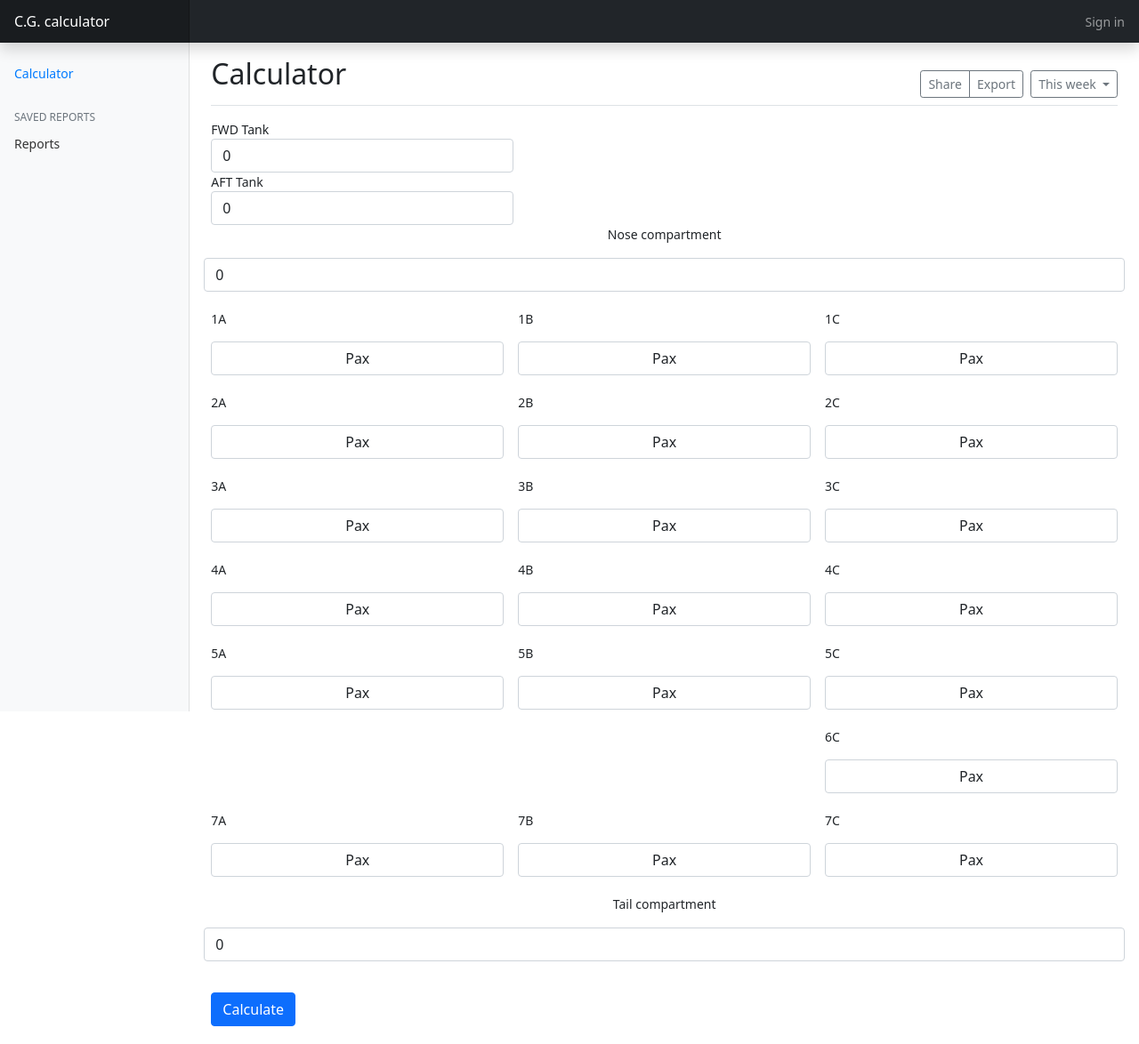
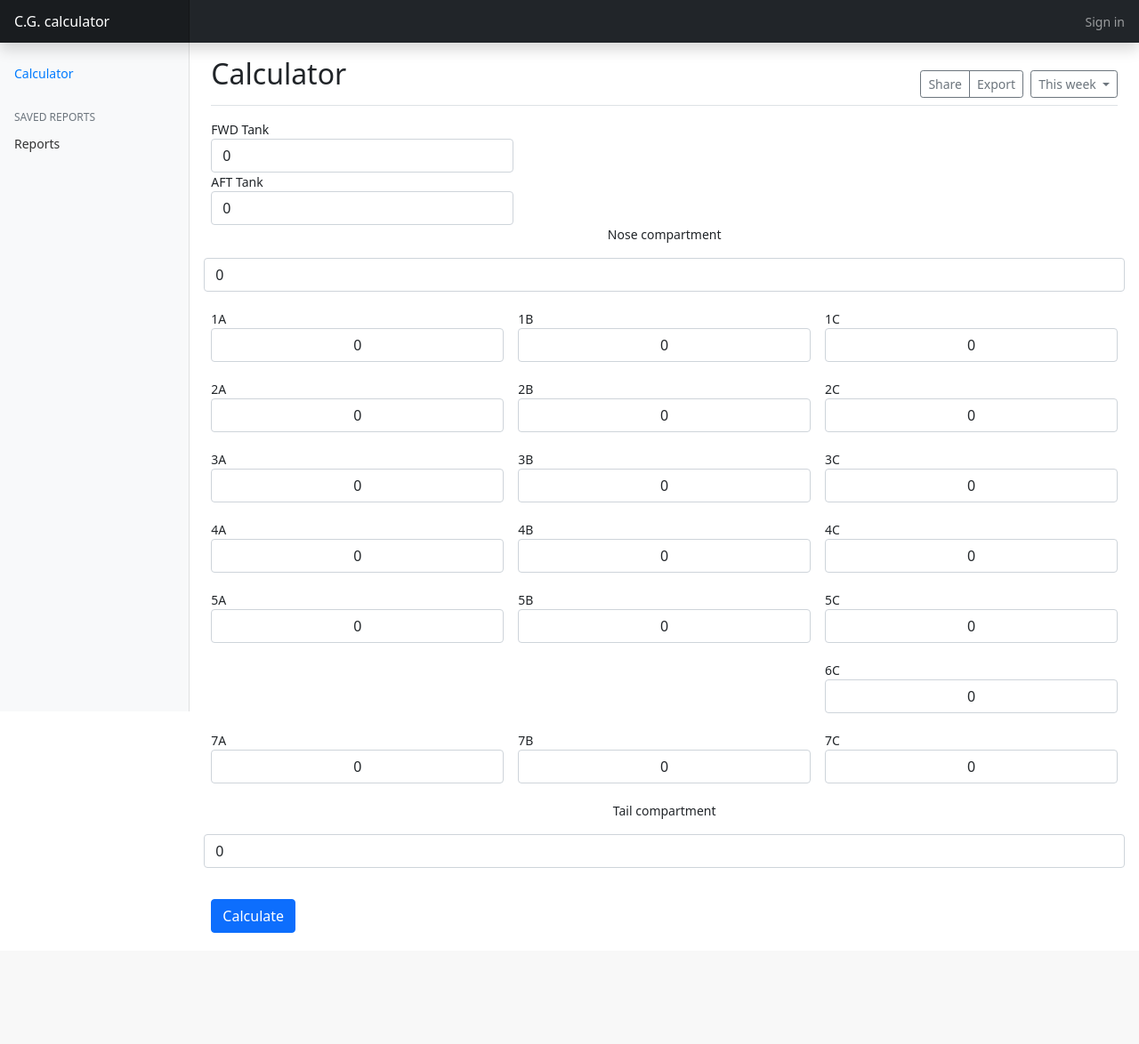
Before and after one commit to a-dal/cs50project, a Flask app: page / in a window 1280 px wide. Shown: the whole page at 89% size. After the commit the page ends 1049 px from the top, so only its background shows below. Run offline with Flask 2, Linux system fonts and the light colour scheme.

Commit message:
not working

```diff
--- a/application.py
+++ b/application.py
@@ -53,7 +53,7 @@
             index += get_index(weights[item], arms[item])
         for i in range(1, 8):
             for j in ["A", "B", "C"]:
-                seatweight = int(request.form["seat-" + str(i) + "-" + j])
+                seatweight = int(request.form.get("seat-" + str(i) + "-" + j))
                 actmass += seatweight
                 index += get_index(seatweight, arms[str(i)])
         if actmass > 5760:
--- a/templates/index.html
+++ b/templates/index.html
@@ -46,7 +46,7 @@
             {% elif j == "C" %}
               <label for="seat-{{i}}-{{j}}">{{i}}{{j}}</label>
             {% endif %}
-            <button type="button" class="form-control" onclick="changeValue(this)" value="0" name="seat-{{i}}-{{j}}" id="seat-{{i}}-{{j}}" {% if i == 6  and j != "C" %} style="visibility: hidden;" {% endif %}>Pax</button>
+            <input type="button" class="form-control" onclick="changeValue(this)" value="0" name="seat-{{i}}-{{j}}" id="seat-{{i}}-{{j}}" {% if i == 6  and j != "C" %} style="visibility: hidden;" {% endif %}>
           </div>
         {% endfor %}
       </div>
```
